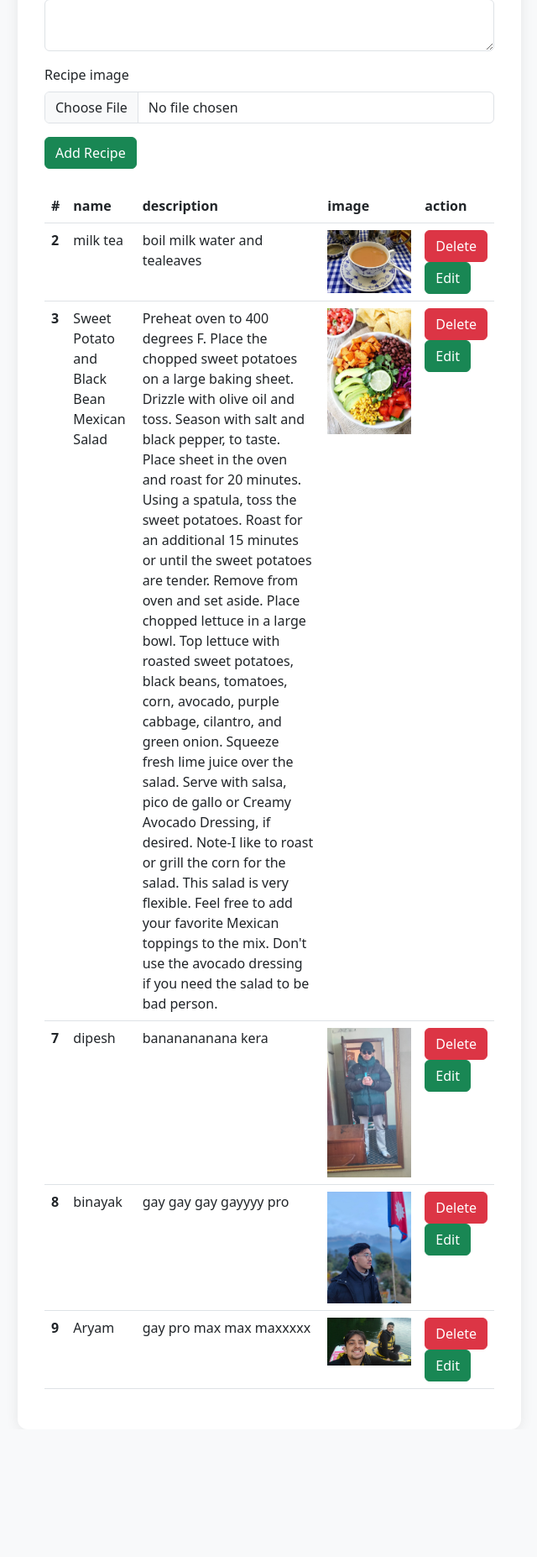
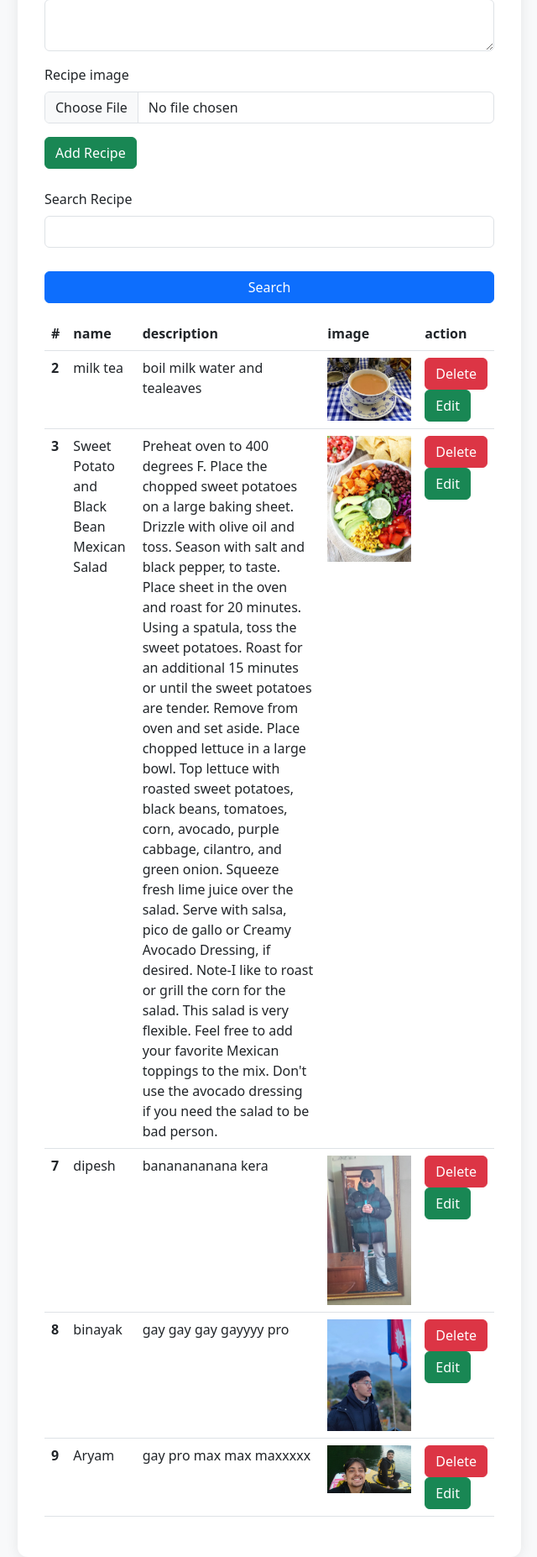
Before and after one commit to prashannaChand/Mero-CHULO-, a Django app: page / in a window 1280 px wide. Shown: the part 262-2116 px from the top of the page at 84% size, without its empty margins (319-959 px from the left). Before the commit the page ends 1916 px from the top, so only its background shows below. Run offline with Django 5.2, Linux system fonts and the light colour scheme; data comes from the database, SQL or seed files in the repository; both versions use the stored data as it was after the commit.

Commit message:
added search option

```diff
--- a/vegge/templates/recipes.html
+++ b/vegge/templates/recipes.html
@@ -47,6 +47,18 @@
         <button type="submit" class="btn btn-success">Add Recipe</button>
     </form>
     <br>
+
+<div class="mb-3">
+  <form>
+        <div class="mb-3">
+            <label for="name" class="form-label" default="id.name" >Search Recipe</label>
+            <input name="search" type="text"  class="form-control" id="name">
+        </div>
+
+        <button type="submit" class="btn btn-primary">Search</button>
+        </form>
+  </div>
+
     <table class="table">
       <thead>
         <tr>
--- a/vegge/views.py
+++ b/vegge/views.py
@@ -24,9 +24,9 @@ def recipes(request):
         # Otherwise, ignore POST (it's from Delete/Edit)
         return redirect('recipes')
     queryset = Recipe.objects.all()
-    context = {
-        'recipes': queryset
-    }
+    if request.GET.get('search'):
+       queryset = queryset.filter(name__icontains=request.GET.get('search'))
+    context = {'recipes': queryset}
     return render(request, 'recipes.html', context)
 
 def delete_recipe(request, id):
```
Also changed, not shown: db.sqlite3.
